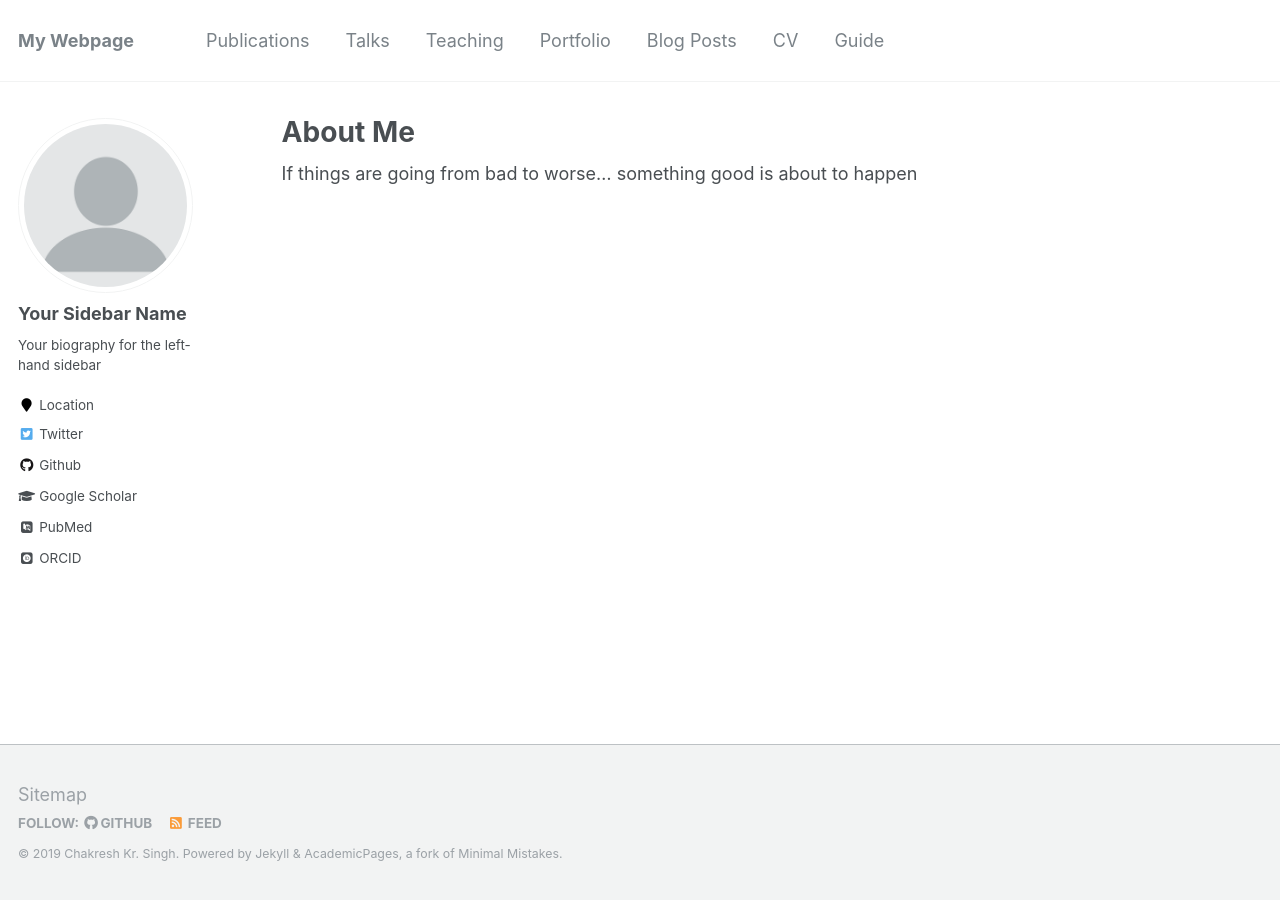
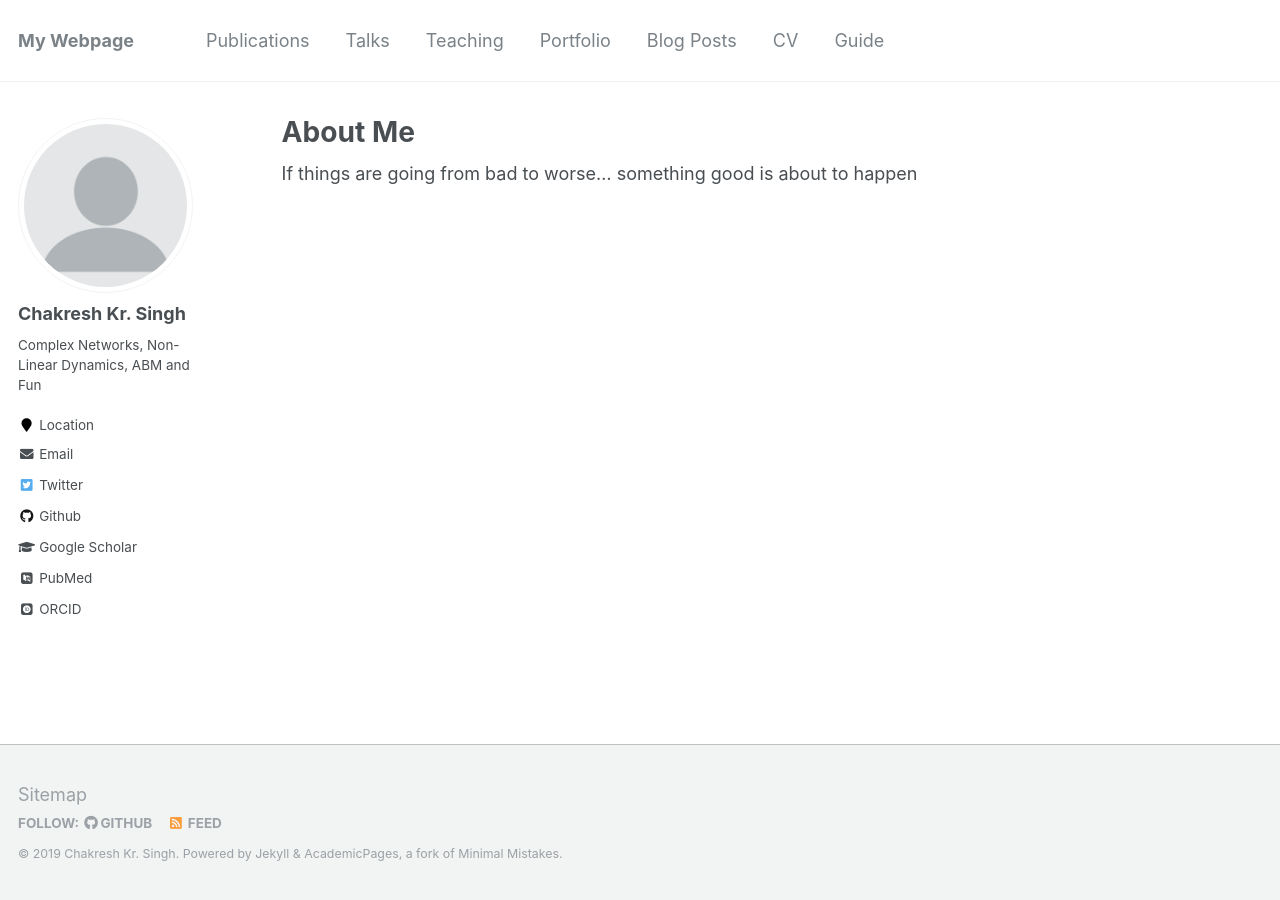
Before and after one commit to ChakreshIITGN/ChakreshIITGN.github.io, a Jekyll site: the page built from _pages/about.md, in a window 1280 px wide. Built offline with Jekyll 4.4.1, drawn with Linux system fonts in a browser that asks for light colours; some web fonts are replaced.

Commit message:
Update _config.yml

```diff
--- a/_config.yml
+++ b/_config.yml
@@ -80,14 +80,14 @@ analytics:
 
 # Site Author
 author:
-  name             : "Your Sidebar Name"
+  name             : "Chakresh Kr. Singh"
   avatar           : "profile.png"
-  bio              : "Your biography for the left-hand sidebar"
+  bio              : "Complex Networks, Non-Linear Dynamics, ABM and Fun"
   location         : "Location"
   employer         :
   pubmed           : "https://www.ncbi.nlm.nih.gov/pubmed/?term=john+snow"
   googlescholar    : "http://yourfullgooglescholarurl.com"
-  email            :
+  email            : chakresh.singh@iitgn.ac.in
   researchgate     :  # example: "https://www.researchgate.net/profile/yourprofile"
   uri              :
   bitbucket        :
@@ -109,7 +109,7 @@ author:
   stackoverflow    : # http://stackoverflow.com/users/123456/username
   steam            :
   tumblr           :
-  twitter          : "replacethistwitterhandle"
+  twitter          : "@chakresh_iitgn"
   vine             :
   weibo            :
   xing             :
```
